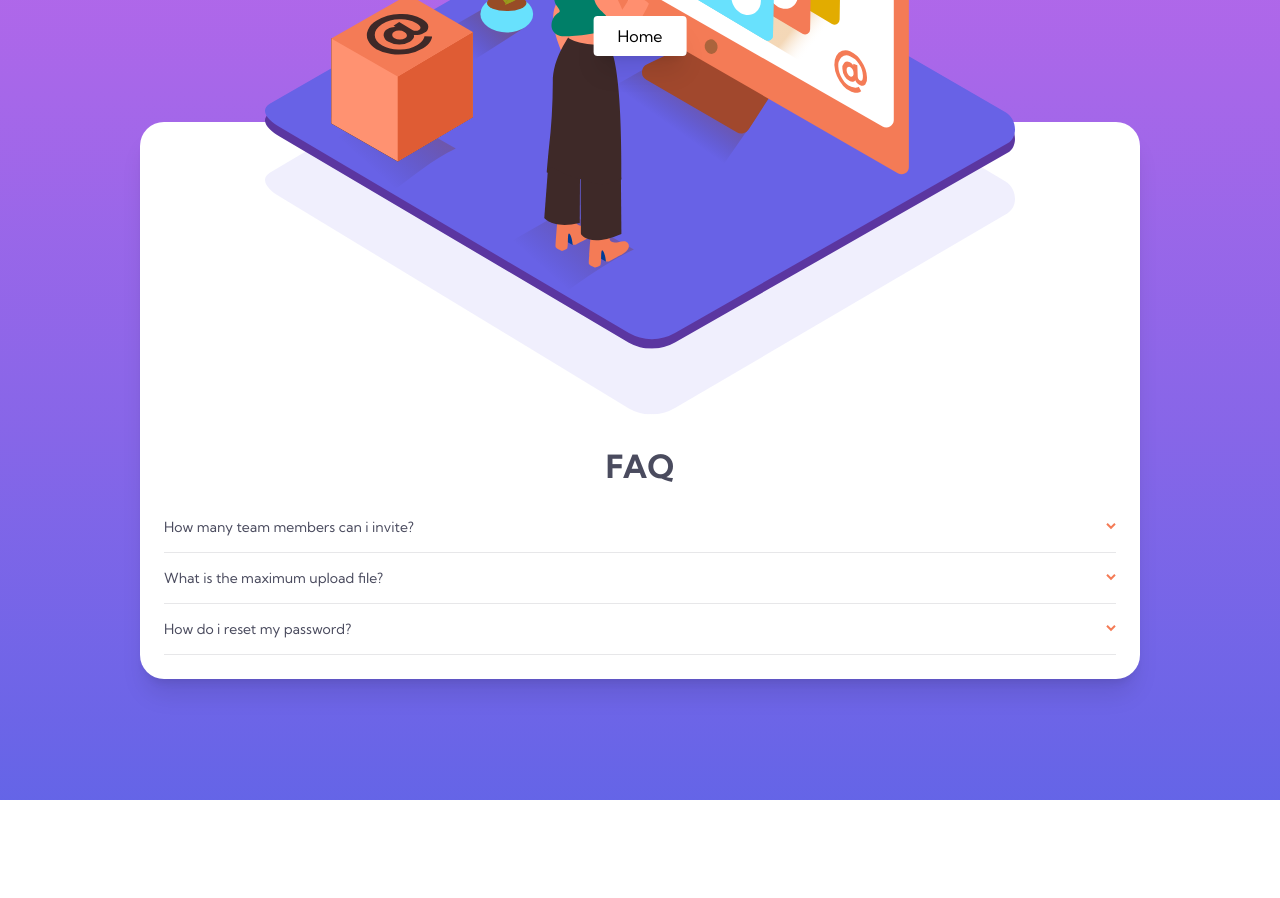
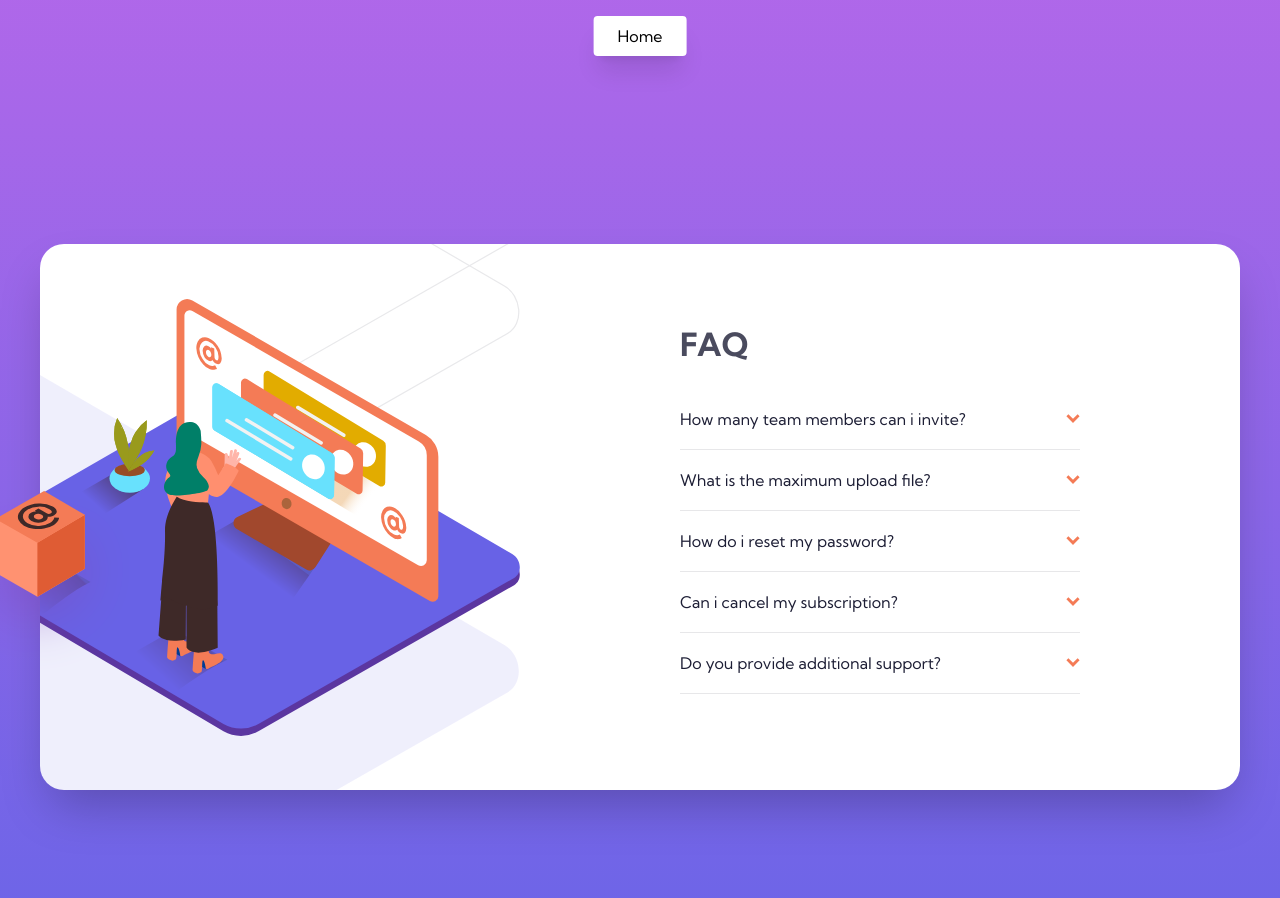
Before and after one commit to john-mirage/frontend-mentor, a Next.js app: page /faqaccordioncard in a window 1280 px wide. Shown: the top 898 px of the page. Before the commit the page ends 800 px from the top, so only its background shows below. Built offline with nearby package versions, Linux system fonts and the light colour scheme.

Commit message:
feat(faq): add desktop variant

```diff
--- a/src/components/faqaccordioncard/Accordion.js
+++ b/src/components/faqaccordioncard/Accordion.js
@@ -7,7 +7,9 @@ const Container = styled.label`
     width: 100%;
     height: auto;
     cursor: pointer;
-    padding-top: 1.6rem;
+    padding-top: 2rem;
+    padding-bottom: 2rem;
+    border-bottom: 0.1rem solid ${props => props.theme.neutralDivider};
 `;
 
 const Row = styled.div`
@@ -22,8 +24,21 @@ const Row = styled.div`
 const Question = styled.h2`
     font-size: 1.4rem;
     font-weight: 300;
-    color: ${props => props.theme.neutralTextDarkBlue};
-    margin-right: 1.6rem;
+    color: ${props => props.theme.primaryTextBlue};
+
+    @media screen and (min-width: 716px) {
+        font-size: 1.6rem;
+    }
+`;
+
+const ArrowIcon = styled.div`
+    display: block;
+    flex: 0 0 1.4rem;
+    width: 1.4rem;
+    height: auto;
+    margin-left: 2rem;
+    transition: transform;
+    transition-duration: 300ms;
 `;
 
 const Answer = styled.p`
@@ -31,8 +46,12 @@ const Answer = styled.p`
     font-size: 1.4rem;
     font-weight: 300;
     color: ${props => props.theme.neutralTextBlue};
-    margin-top: 1.6rem;
-    margin-right: 1.6rem;
+    padding-top: 2rem;
+    padding-right: 3.4rem;
+
+    @media screen and (min-width: 716px) {
+        font-size: 1.6rem;
+    }
 `;
 
 const Trigger = styled.input`
@@ -52,29 +71,21 @@ const Trigger = styled.input`
     }
 `;
 
-const Divider = styled.div`
-    width: 100%;
-    height: 0.1rem;
-    margin-top: 1.6rem;
-    background-color: ${props => props.theme.neutralDivider};
-`;
-
 function Accordion(props) {
     return (
         <Container htmlFor={props.accordionId}>
             <Trigger type="checkbox" id={props.accordionId} name={props.accordionId} />
             <Row className="cd-Accordion__row">
                 <Question className="cd-Accordion__question">{props.question}</Question>
-                <Image
-                    className="cd-Accordion__icon"
-                    src={arrowIcon}
-                    alt="Down arrow icon"
-                    width="10"
-                    height="7"
-                />
+                <ArrowIcon className="cd-Accordion__icon">
+                    <Image
+                        src={arrowIcon}
+                        alt="Down arrow icon"
+                        layout="responsive"
+                    />
+                </ArrowIcon>
             </Row>
             <Answer className="cd-Accordion__answer">{props.answer}</Answer>
-            <Divider />
         </Container>
     );
 }
--- a/src/components/faqaccordioncard/Dialog.js
+++ b/src/components/faqaccordioncard/Dialog.js
@@ -1,8 +1,6 @@
-import Image from "next/image";
 import styled from "styled-components";
+import Illustration from "@components/faqaccordioncard/Illustration";
 import Accordion from "@components/faqaccordioncard/Accordion";
-import mobileIllustration from "@assets/faqaccordioncard/illustration-woman-online-mobile.svg";
-import mobilePattern from "@assets/faqaccordioncard/bg-pattern-mobile.svg";
 
 const Container = styled.article`
     position: relative;
@@ -10,63 +8,49 @@ const Container = styled.article`
     height: auto;
     border-radius: 2.4rem;
     background-color: #fff;
-    box-shadow: 0 20px 25px -5px rgb(0 0 0 / 0.1), 0 8px 10px -6px rgb(0 0 0 / 0.1);
+    box-shadow: 0 25px 50px -12px rgb(0 0 0 / 0.25);
 
-    @media screen and (min-width: 1048px) {
-        width: 100rem;
+    @media screen and (min-width: 1248px) {
+        display: flex;
+        flex-direction: row;
+        width: 120rem;
         margin-left: auto;
         margin-right: auto;
     }
 `;
 
-const MobileIllustration = styled.div`
-    position: absolute;
-    z-index: 20;
-    top: 0;
-    left: 50%;
-    transform: translate(-50%, -60%);
-    width: 75%;
-    height: auto;
-`;
+const Body = styled.div`
+    padding-left: 2.5rem;
+    padding-right: 2.5rem;
+    padding-bottom: 4.8rem;
 
-const MobilePattern = styled.div`
-    position: absolute;
-    z-index: 10;
-    top: 0;
-    left: 50%;
-    transform: translate(-50%, -10%);
-    width: 75%;
-    height: auto;
-`;
+    @media screen and (min-width: 716px) {
+        padding-left: 5rem;
+        padding-right: 5rem;
+    }
 
-const Body = styled.div`
-    padding: 2.4rem;
-    margin-top: 30%;
+    @media screen and (min-width: 1248px) {
+        flex: 1 1 60%;
+        padding: 8rem 16rem 9.6rem 16rem;
+    }
 `;
 
 const Title = styled.h1`
     font-size: 3.2rem;
     font-weight: 600;
     text-align: center;
-    margin-bottom: 1.6rem;
+    padding-bottom: 2.5rem;
     color: ${props => props.theme.neutralTextDarkBlue};
+
+    @media screen and (min-width: 1248px) {
+        text-align: start;
+    }
 `;
 
 function Dialog() {
     return (
         <Container>
-            <MobileIllustration>
-                <Image
-                    src={mobileIllustration}
-                    layout="responsive"
-                />
-            </MobileIllustration>
-            <MobilePattern>
-                <Image
-                    src={mobilePattern}
-                    layout="responsive"
-                />
-            </MobilePattern>
+            <Illustration />
             <Body>
                 <Title>FAQ</Title>
                 <Accordion
@@ -84,6 +68,16 @@ function Dialog() {
                     answer="You can reset your password at any time by clicking your avatar and settings / account."
                     accordionId="accordion-3"
                 />
+                <Accordion
+                    question="Can i cancel my subscription?"
+                    answer="You can cancel your subscription at any time."
+                    accordionId="accordion-4"
+                />
+                <Accordion
+                    question="Do you provide additional support?"
+                    answer="You are available by phone or email."
+                    accordionId="accordion-5"
+                />
             </Body>
         </Container>
     );
--- /dev/null
+++ b/src/components/faqaccordioncard/Illustration.js
@@ -0,0 +1,74 @@
+import Image from "next/image";
+import styled from "styled-components";
+import mobileIllustration from "@assets/faqaccordioncard/illustration-woman-online-mobile.svg";
+import mobileShadow from "@assets/faqaccordioncard/bg-pattern-mobile.svg";
+import desktopIllustration from "@assets/faqaccordioncard/illustration-woman-online-desktop.svg";
+import desktopShadow from "@assets/faqaccordioncard/bg-pattern-desktop.svg";
+import desktopBox from "@assets/faqaccordioncard/illustration-box-desktop.svg";
+
+const Mobile = styled.div`
+    width: 65vw;
+    height: 58vw;
+    margin-top: -32%;
+    margin-bottom: 3rem;
+    margin-left: auto;
+    margin-right: auto;
+    background-image:
+        url(${mobileIllustration.src}),
+        url(${mobileShadow.src});
+    background-repeat: no-repeat;
+    background-size: 100%, 100%;
+    background-position: top, bottom;
+
+    @media screen and (min-width: 748px) {
+        width: 50rem;
+        height: 44rem;
+        margin-top: -25rem;
+    }
+
+    @media screen and (min-width: 1248px) {
+        display: none;
+    }
+`;
+
+const Desktop = styled.div`
+    display: none;
+
+    @media screen and (min-width: 1248px) {
+        position: relative;
+        display: block;
+        flex: 1 1 40%;
+        background-image:
+            url(${desktopIllustration.src}),
+            url(${desktopShadow.src});
+        background-repeat: no-repeat;
+        background-size: 120% auto, 240% auto;
+        background-position: 100% 50%, 100% 65%;
+    }
+`;
+
+const DesktopBox = styled.div`
+    position: absolute;
+    top: 50%;
+    left: 0;
+    transform: translate(-50%, -15%);
+`;
+
+function Illustration() {
+    return (
+        <>
+            <Mobile />
+            <Desktop>
+                <DesktopBox>
+                    <Image
+                        src={desktopBox}
+                        width="191"
+                        height="184"
+                    />
+                </DesktopBox>
+            </Desktop>
+        </>
+    );
+}
+
+export default Illustration;
--- a/src/components/faqaccordioncard/Page.js
+++ b/src/components/faqaccordioncard/Page.js
@@ -8,8 +8,12 @@ const Container = styled.main`
     flex-direction: column;
     justify-content: center;
     align-items: center;
-    padding: 2.4rem;
+    padding: 40% 2.4rem;
     background: linear-gradient(to bottom, ${props => props.theme.primaryGradientViolet}, ${props => props.theme.primaryGradientBlue});
+
+    @media screen and (min-width: 748px) {
+        padding: 24.4rem 2.4rem;
+    }
 `;
 
 function Page() {
```
